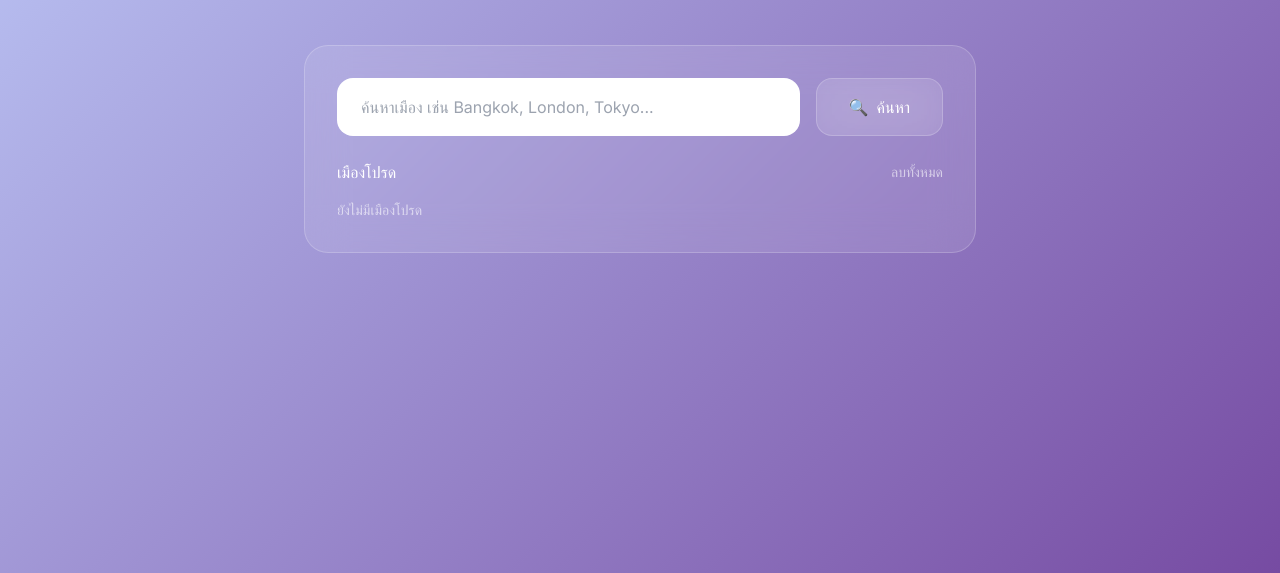
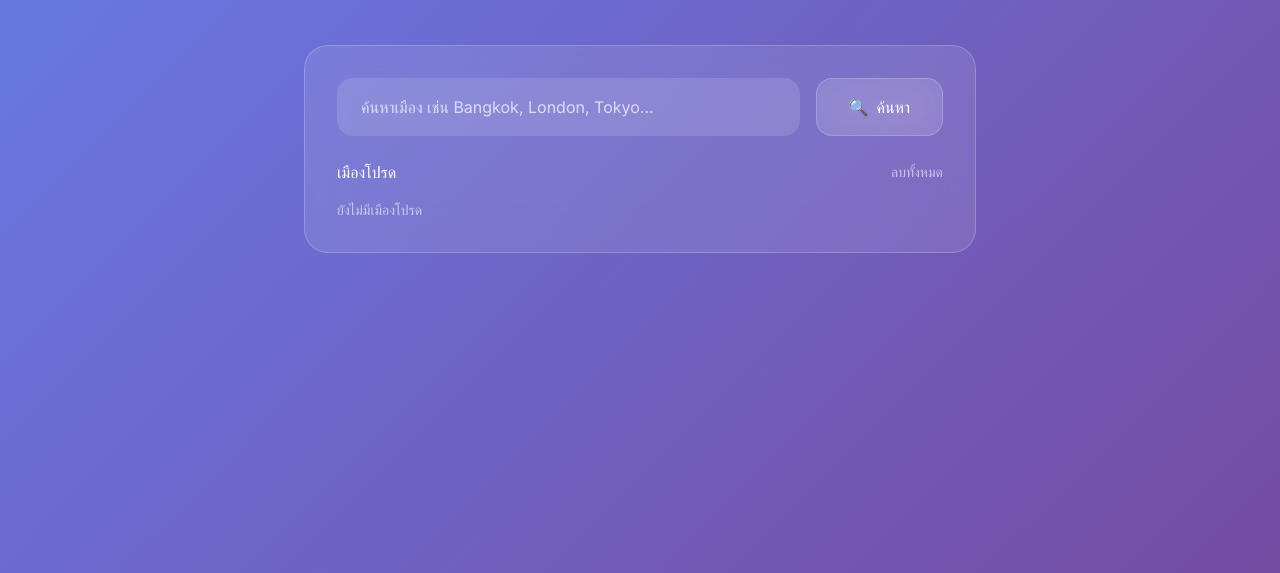
Before and after one commit to petch12345/Weather-App, a plain HTML site: page index.html in a window 1280 px wide. Shown: the part 227-800 px from the top of the page. Drawn offline with nearby package versions, Linux system fonts and the light colour scheme.

Commit message:
Update index.css

```diff
--- a/index.css
+++ b/index.css
@@ -6,7 +6,7 @@
 }
 
 .light-mode {
-     background: linear-gradient(135deg, #bdc8f7 0%, #764ba2 100%);
+    background: linear-gradient(135deg, #667eea 0%, #764ba2 100%);
 }
 
 .dark-mode {
@@ -36,3 +36,24 @@
 .metric:hover {
     transform: translateY(-2px);
 }
+
+/* Mobile input visibility and touch fixes */
+.input-control {
+    background: rgba(255, 255, 255, 0.12);
+    color: #fff;
+}
+
+.input-control::placeholder {
+    color: rgba(255, 255, 255, 0.7);
+}
+
+.input-control:focus {
+    background: rgba(255, 255, 255, 0.18);
+    outline: none;
+}
+
+@media (hover: none) {
+    .btn:hover {
+        transform: none;
+    }
+}
```
Lines whose indentation alone changed are shown as unchanged.
